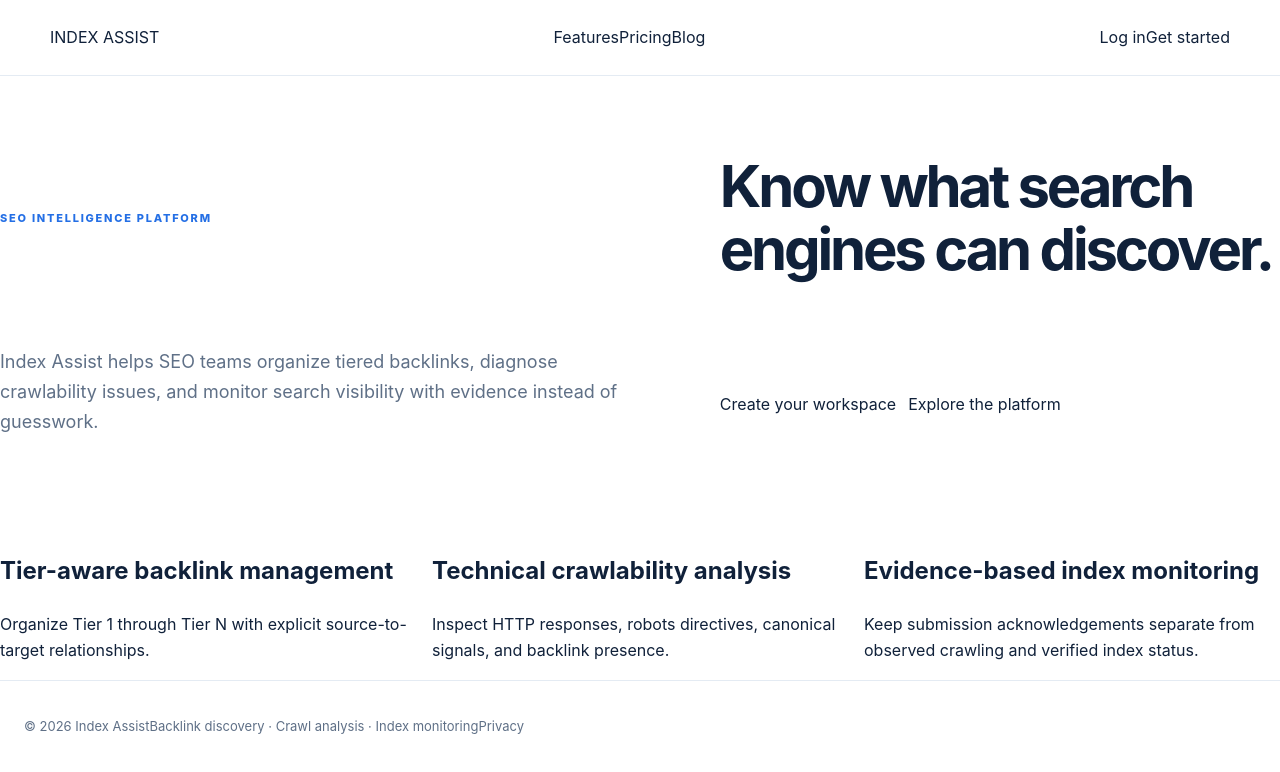
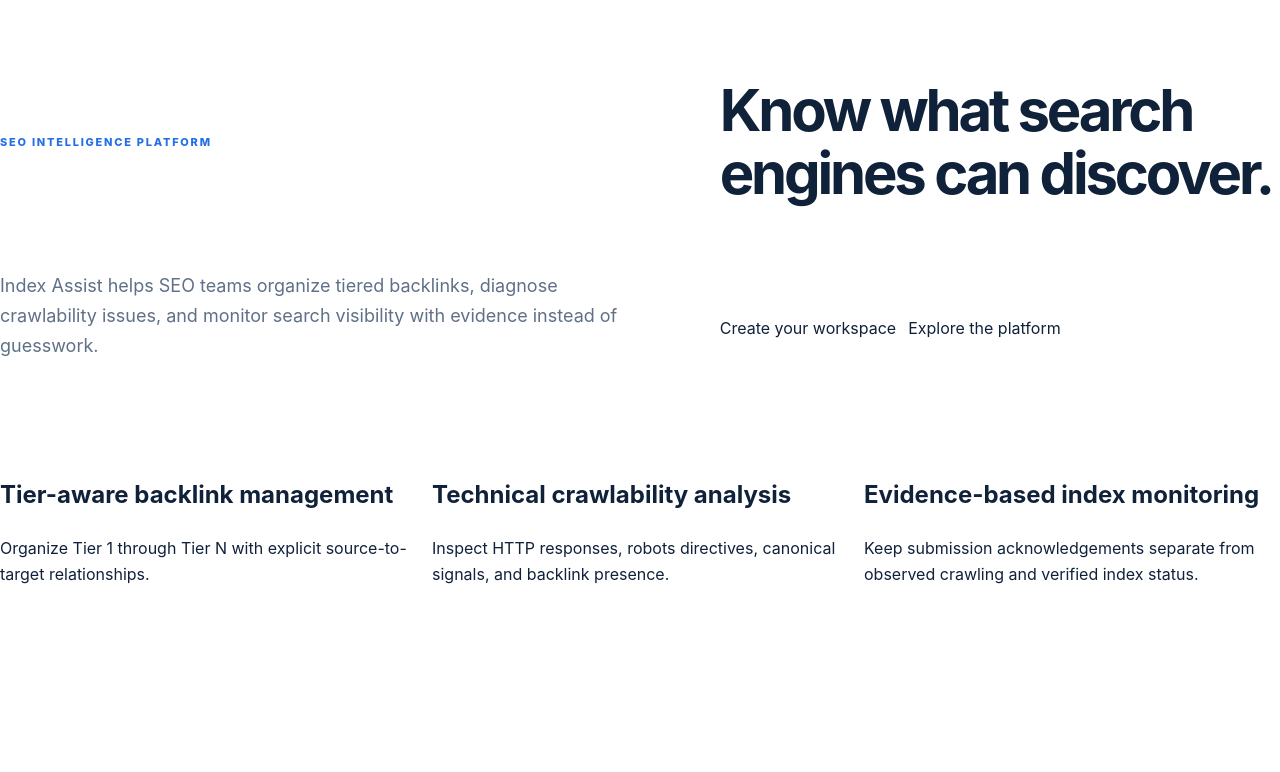
Before and after one commit to seokillseo-byte/index, a Next.js app in the folder apps/web/: page / in a window 1280 px wide. Shown: the top 772 px of the page. Built offline with nearby package versions, Linux system fonts and the light colour scheme.

Commit message:
feat(web): add SEO metadata and public layout

```diff
--- a/apps/web/app/layout.tsx
+++ b/apps/web/app/layout.tsx
@@ -1,22 +1,4 @@
-import type { Metadata } from 'next';
-import Link from 'next/link';
+import type {Metadata} from 'next';
 import './globals.css';
-
-export const metadata: Metadata = {
-  metadataBase: new URL('https://index-assist.io.vn'),
-  title: { default: 'Index Assist | Backlink Discovery & Index Monitoring', template: '%s | Index Assist' },
-  description: 'Analyze backlink crawlability, organize tiered links, and monitor search visibility with Index Assist.',
-  robots: { index: true, follow: true },
-  openGraph: { type: 'website', siteName: 'Index Assist', url: 'https://index-assist.io.vn' },
-};
-
-export default function RootLayout({ children }: Readonly<{ children: React.ReactNode }>) {
-  return <html lang="en"><body>
-    <header className="site-header"><Link className="brand" href="/">INDEX ASSIST</Link>
-      <nav aria-label="Main navigation"><Link href="/features">Features</Link><Link href="/pricing">Pricing</Link><Link href="/blog">Blog</Link></nav>
-      <div className="header-actions"><Link href="/login">Log in</Link><Link className="button button-small" href="/register">Get started</Link></div>
-    </header>
-    <main>{children}</main>
-    <footer className="site-footer"><span>© {new Date().getFullYear()} Index Assist</span><span>Backlink discovery · Crawl analysis · Index monitoring</span><Link href="/privacy">Privacy</Link></footer>
-  </body></html>;
-}
+export const metadata:Metadata={title:{default:'Index Assist — Backlink Indexing Platform',template:'%s | Index Assist'},description:'Nền tảng quản lý backlink, URL ingestion và theo dõi trạng thái Google Search Console và Bing Webmaster.'};
+export default function WebLayout({children}:{children:React.ReactNode}){return <html lang="vi"><body>{children}</body></html>}
```
